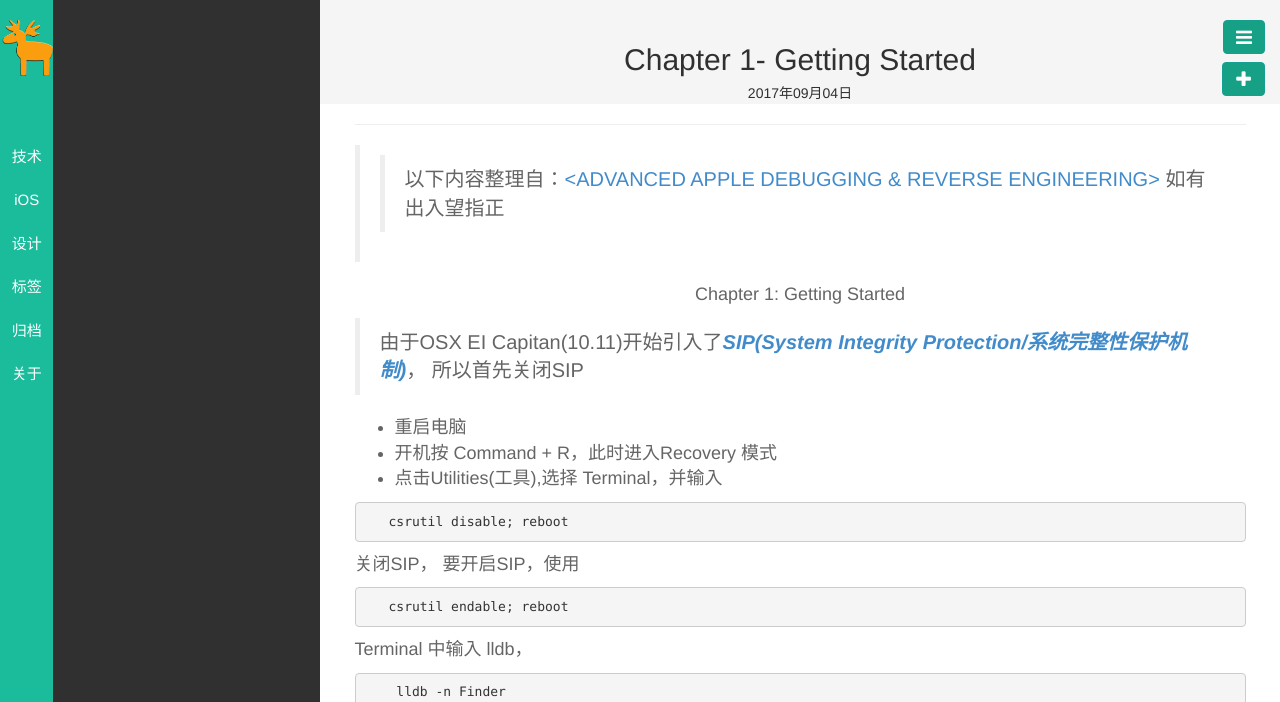
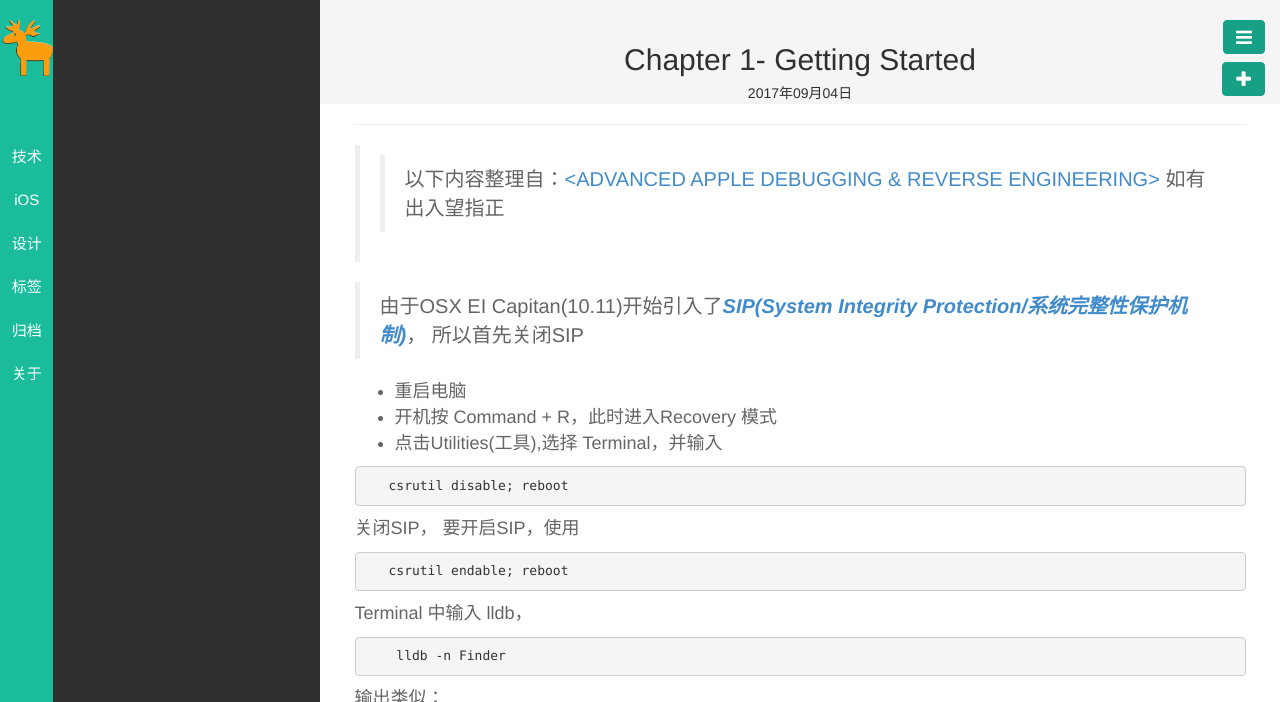
Before and after one commit to klone1127/klone1127.github.io, a Jekyll site: the page built from _posts/技术/2017-09-04-LLDB-GettingStarted.md, in a window 1280 px wide, cut to the strip 0-702 px from the top of the page. Built offline with Jekyll 4.4.1, drawn with Linux system fonts in a browser that asks for light colours; nearby versions of some CDN libraries; library files that are not in the unit come from our copies.

Commit message:
align left

```diff
--- a/_posts/技术/2017-09-04-LLDB-GettingStarted.md
+++ b/_posts/技术/2017-09-04-LLDB-GettingStarted.md
@@ -9,9 +9,6 @@
 
 
 > > 以下内容整理自：[<ADVANCED APPLE DEBUGGING & REVERSE ENGINEERING>](https://store.raywenderlich.com/products/advanced-apple-debugging-and-reverse-engineering) 如有出入望指正
-
-
-<p align="center">Chapter 1: Getting Started</p>
 
 > 由于OSX EI Capitan(10.11)开始引入了[***SIP(System Integrity Protection/系统完整性保护机制)***](http://devstreaming.apple.com/videos/wwdc/2015/706nu20qkag/706/706_security_and_your_apps.pdf)， 所以首先关闭SIP
 
@@ -37,7 +34,7 @@
 输出类似：
 
 <div>
-  <img src="http://olnx7jkmx.bkt.clouddn.com/2017-09-04-lldb_-n_Finder" width="200px" align=center/>
+  <img src="http://olnx7jkmx.bkt.clouddn.com/2017-09-04-lldb_-n_Finder" width="200px" />
 </div>
 
 ## Attaching LLDB to Xcode
@@ -85,7 +82,7 @@
 这时你可以在 Xcode stderr 看到Xcode输出的log，Xcode 也会被打开
 > 新建swift项目
 
-> <div align=center>
+> <div>
   <img src="http://olnx7jkmx.bkt.clouddn.com/2017-09-04-new-project" width="200px" />
   </div>
 
@@ -105,7 +102,7 @@
 
 点击Xcode，任意位置
 
-<div align=center>
+<div>
   <img src="http://olnx7jkmx.bkt.clouddn.com/2017-09-04-LLDB-debuggerXcode-continue" width="200px" />
 </div>
 
@@ -246,7 +243,7 @@
 使用 continue 开始debugging。
 在Xcode上点击，在Xcode stderr窗口中将会看到符合要求的输出
 
-<div align=center>
+<div>
   <img src="http://olnx7jkmx.bkt.clouddn.com/2017-09-04-LLDB-blockSwizzleInit-View" width="200px" />
 </div>
 
```
